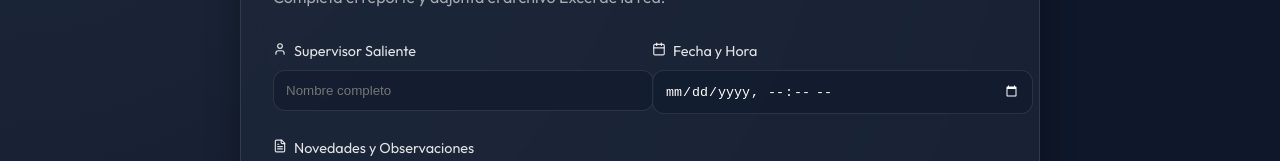
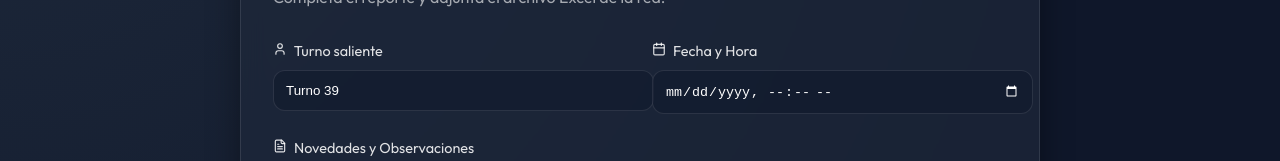
Before and after one commit to MushuAlberto/cambioturno, a React (Vite) app: page / in a window 1280 px wide. Shown: the part 277-438 px from the top of the page. Built offline with nearby package versions, Linux system fonts and the light colour scheme; no server answers; the HTML template or start-up script is replaced by a standard one.

Commit message:
UI: Rename Supervisor to Turno and set default to Turno 39

```diff
--- a/src/components/ShiftForm.tsx
+++ b/src/components/ShiftForm.tsx
@@ -11,7 +11,7 @@ export const ShiftForm: React.FC = () => {
   const [success, setSuccess] = useState(false);
 
   // Form states
-  const [supervisor, setSupervisor] = useState('');
+  const [supervisor, setSupervisor] = useState('Turno 39');
   const [observations, setObservations] = useState('');
   const [dateTime, setDateTime] = useState('');
 
@@ -90,7 +90,7 @@ export const ShiftForm: React.FC = () => {
       setImages([]);
       setPreviews([]);
       setExcelData(null);
-      setSupervisor('');
+      setSupervisor('Turno 39');
       setObservations('');
     } catch (err: any) {
       console.error('Error submitting report:', err);
@@ -124,12 +124,12 @@ export const ShiftForm: React.FC = () => {
         <div style={{ display: 'grid', gridTemplateColumns: '1fr 1fr', gap: '1.5rem', marginBottom: '1.5rem' }}>
           <div>
             <label style={{ display: 'block', marginBottom: '0.5rem', fontSize: '0.9rem' }}>
-              <User size={14} style={{ marginRight: '4px' }} /> Supervisor Saliente
+              <User size={14} style={{ marginRight: '4px' }} /> Turno saliente
             </label>
             <input
               type="text"
               className="input-field"
-              placeholder="Nombre completo"
+              placeholder="Ej: Turno 39"
               value={supervisor}
               onChange={(e) => setSupervisor(e.target.value)}
               required
```
